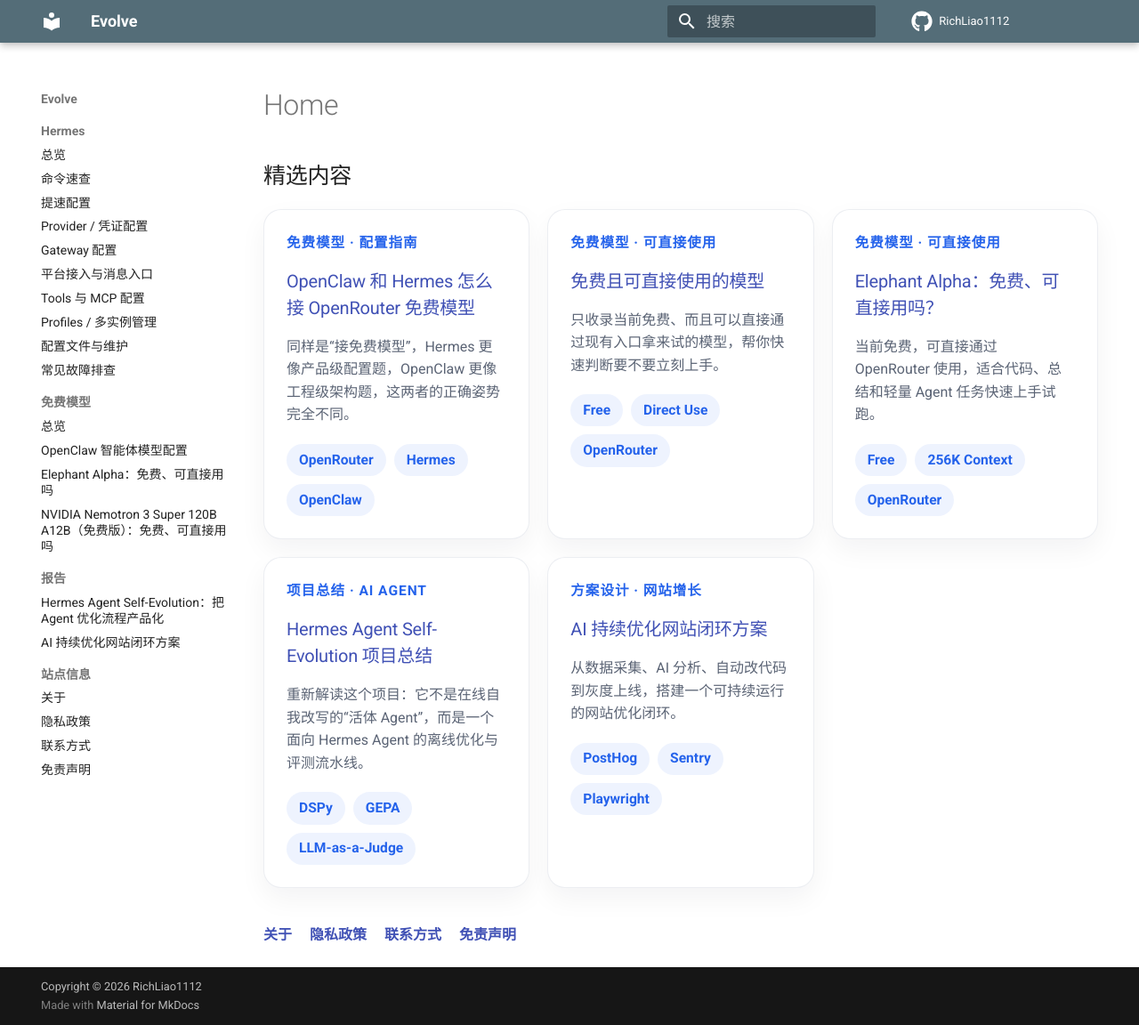
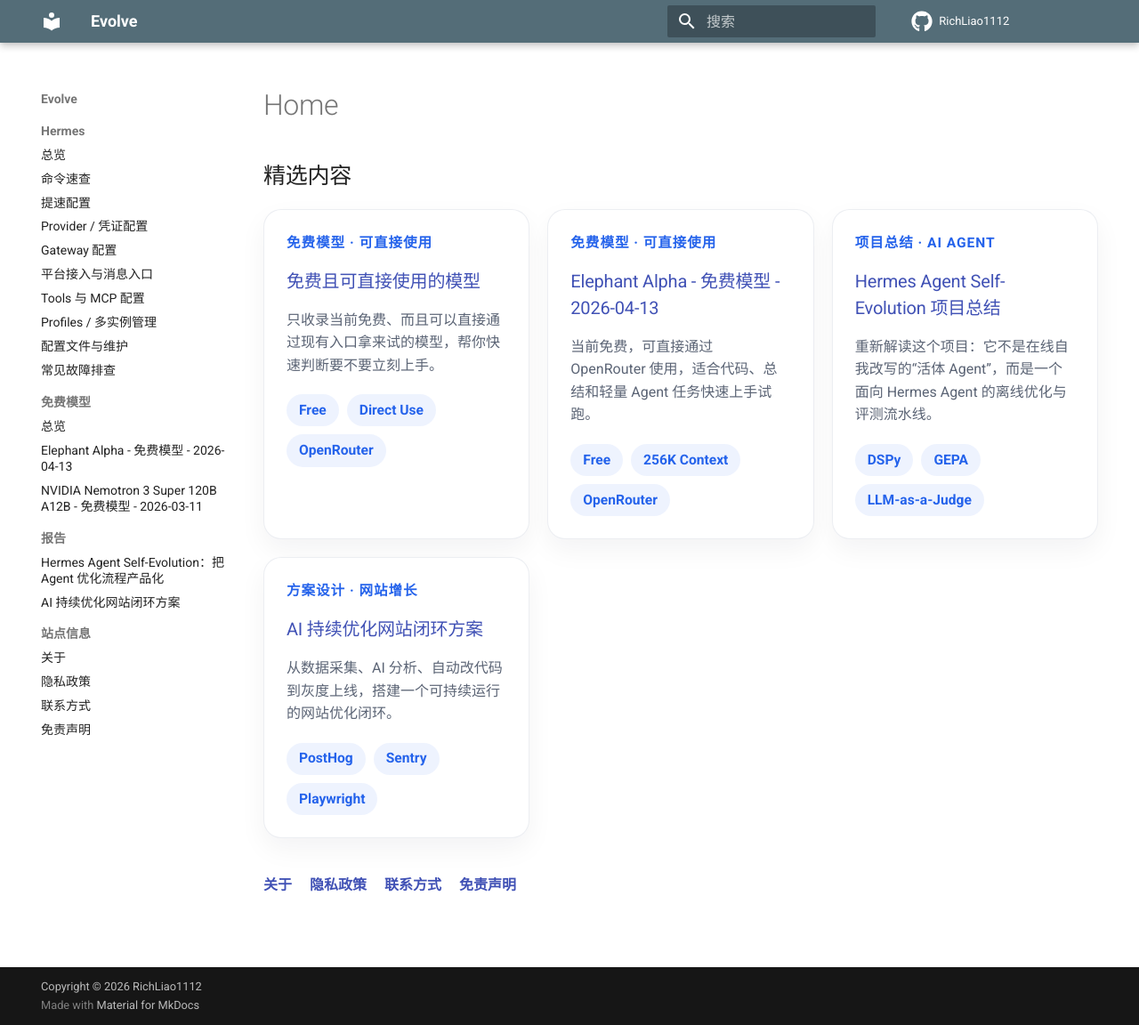
Before and after one commit to RichLiao1112/evolve, an MkDocs documentation site: the page built from docs/index.md, in a window 1280 px wide and 1152 px high. Shown: the whole window at 89% size. Built offline with MkDocs 1.6.1 and Material for MkDocs 9.7.7, drawn with Linux system fonts in a browser that asks for light colours; comment, search, counter and statistics services are not loaded.

Commit message:
docs: simplify free models section

```diff
--- a/docs/index.md
+++ b/docs/index.md
@@ -6,17 +6,6 @@
 ## 精选内容 { #featured-content }
 
 <div class="report-grid">
-  <a class="report-card" href="free-models/openclaw-hermes-openrouter-free-models/">
-    <div class="report-card__meta">免费模型 · 配置指南</div>
-    <h3>OpenClaw 和 Hermes 怎么接 OpenRouter 免费模型</h3>
-    <p>同样是“接免费模型”，Hermes 更像产品级配置题，OpenClaw 更像工程级架构题，这两者的正确姿势完全不同。</p>
-    <div class="report-card__tags">
-      <span>OpenRouter</span>
-      <span>Hermes</span>
-      <span>OpenClaw</span>
-    </div>
-  </a>
-
   <a class="report-card" href="free-models/index/">
     <div class="report-card__meta">免费模型 · 可直接使用</div>
     <h3>免费且可直接使用的模型</h3>
@@ -30,7 +19,7 @@
 
   <a class="report-card" href="free-models/elephant-alpha/">
     <div class="report-card__meta">免费模型 · 可直接使用</div>
-    <h3>Elephant Alpha：免费、可直接用吗？</h3>
+    <h3>Elephant Alpha - 免费模型 - 2026-04-13</h3>
     <p>当前免费，可直接通过 OpenRouter 使用，适合代码、总结和轻量 Agent 任务快速上手试跑。</p>
     <div class="report-card__tags">
       <span>Free</span>
--- a/mkdocs.yml
+++ b/mkdocs.yml
@@ -61,9 +61,8 @@
       - 常见故障排查: hermes/troubleshooting.md
   - 免费模型:
       - 总览: free-models/index.md
-      - OpenClaw 智能体模型配置: free-models/openclaw-hermes-openrouter-free-models.md
-      - Elephant Alpha：免费、可直接用吗: free-models/elephant-alpha.md
-      - NVIDIA Nemotron 3 Super 120B A12B（免费版）：免费、可直接用吗: free-models/nemotron-3-super-120b-a12b-free.md
+      - Elephant Alpha - 免费模型 - 2026-04-13: free-models/elephant-alpha.md
+      - NVIDIA Nemotron 3 Super 120B A12B - 免费模型 - 2026-03-11: free-models/nemotron-3-super-120b-a12b-free.md
   - 报告:
       - reports/hermes-agent-self-evolution.md
       - reports/ai-site-optimization-loop.md
```
Also changed, not shown: docs/free-models/elephant-alpha.md (+1 -1 lines), docs/free-models/index.md (+2 -3 lines), docs/free-models/nemotron-3-super-120b-a12b-free.md (+1 -1 lines), docs/free-models/openclaw-hermes-openrouter-free-models.md (deleted, +0 -118 lines).
